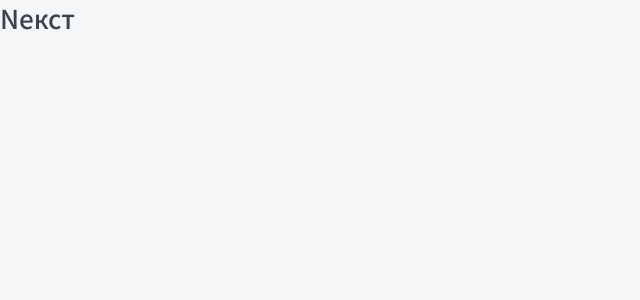
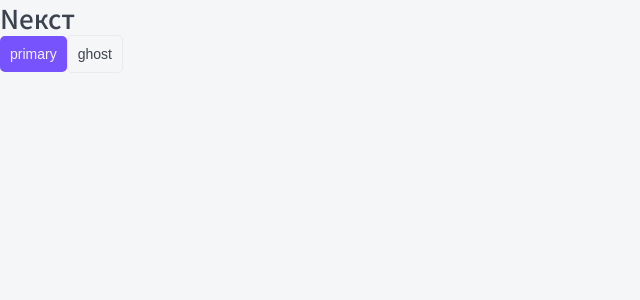
Before and after one commit to Immeo/next-app-router-app, a Next.js app: page / in a window 1280 px wide. Shown: the top 300 px of the page, without its empty margins (0-640 px from the left). Built offline with nearby package versions, Linux system fonts and the light colour scheme.

Commit message:
04--add cdolors and component Button

```diff
--- a/app/globals.css
+++ b/app/globals.css
@@ -1,11 +1,22 @@
 :root {
-	--background-main-color: #f5f6f8;
+	/* main-colors */
+	--main-color: #f5f6f8;
 	--color-text-main: #3b434e;
 	--color-decorations: #7653fc;
+	--color-decorations-hover: #6344df;
 	--color-mini-decorations: #1dc37e;
 	--color-mini-decorations-light: #c8f8e4;
 	--color-star-type-one: #fc836d;
 
+	/* more colors */
+	--specific-color-gray: #a4a4a4;
+	--specific-color-gray-light: #ebebeb;
+	--specific-color-gray-dark: #6c7077;
+	--specific-color-red-light: #fea291;
+	--specific-color-green: #007b48;
+	--specific-color-green-light: #c8f8e4;
+
+	/* main fonts */
 	--font-family-main: 'Noto Sans KR', sans-serif;
 }
 
@@ -25,7 +36,7 @@ body {
 
 body {
 	color: var(--color-text-main);
-	background: var(--background-main-color);
+	background: var(--main-color);
 	font-family: var(--font-family-main);
 	-webkit-font-smoothing: antialiased;
 	-moz-osx-font-smoothing: grayscale;
--- a/app/page.tsx
+++ b/app/page.tsx
@@ -1,9 +1,12 @@
+import Button from '@/components/Button/Button';
 import Htag from '@/components/Htag/Htag';
 
 export default function Home() {
 	return (
 		<div>
 			<Htag tag='h1'>Nекст</Htag>
+			<Button appearance='primary'>primary</Button>
+			<Button appearance='ghost'>ghost</Button>
 		</div>
 	);
 }
--- /dev/null
+++ b/components/Button/Button.module.css
@@ -0,0 +1,51 @@
+.button {
+	display: inline-block;
+
+	box-sizing: border-box;
+	padding: 10px;
+
+	cursor: pointer;
+	transition: all 0.2s;
+	text-align: center;
+
+	border: none;
+	border-radius: 5px;
+
+	font-size: 14px;
+}
+
+.primary {
+	color: var(--main-color);
+	background-color: var(--color-decorations);
+}
+
+.primary:hover {
+	background-color: var(--color-decorations-hover);
+}
+
+.ghost {
+	color: var(--color-text-main);
+	border: 1px solid var(--specific-color-gray-light);
+	background: none;
+}
+
+.ghost:hover {
+	color: var(--main-color);
+	background-color: var(--color-decorations);
+}
+
+.arrow {
+	display: inline-block;
+
+	margin-left: 10px;
+}
+
+.down {
+	transition: all 0.2s;
+	transform: rotate(90deg);
+}
+
+.primary svg,
+.ghost:hover svg {
+	fill: var(--main-color);
+}
--- /dev/null
+++ b/components/Button/Button.props.ts
@@ -0,0 +1,6 @@
+import { ReactNode } from 'react';
+
+export interface IButtonProps {
+	children: ReactNode;
+	appearance: 'primary' | 'ghost';
+}
--- /dev/null
+++ b/components/Button/Button.tsx
@@ -0,0 +1,18 @@
+import cn from 'classnames';
+import styles from './Button.module.css';
+import { IButtonProps } from './Button.props';
+
+const Button = ({ children, appearance }: IButtonProps) => {
+	return (
+		<button
+			className={cn(styles.button, {
+				[styles.primary]: appearance === 'primary',
+				[styles.ghost]: appearance === 'ghost'
+			})}
+		>
+			{children}
+		</button>
+	);
+};
+
+export default Button;
--- a/components/index.ts
+++ b/components/index.ts
@@ -1 +1,2 @@
+export * from './Button/Button';
 export * from './Htag/Htag';
--- a/package.json
+++ b/package.json
@@ -9,6 +9,7 @@
     "lint": "next lint"
   },
   "dependencies": {
+    "classnames": "^2.5.1",
     "next": "14.2.16",
     "react": "^18",
     "react-dom": "^18"
```
Also changed, not shown: 1 other file (tests, documents, lock files or other folders).
